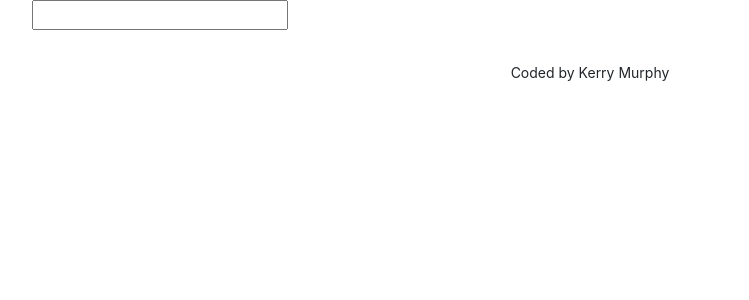
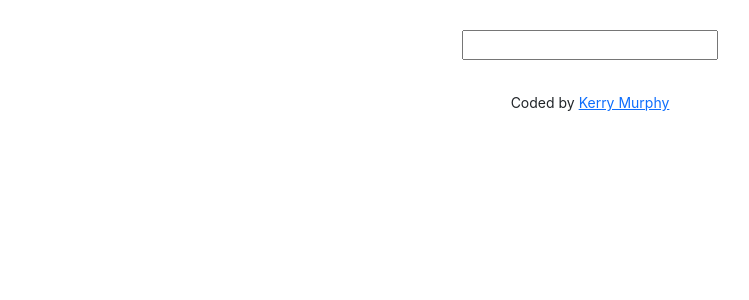
Before and after one commit to Kerrigan1337/dictionary-project, a React (Create React App) app: page / in a window 1280 px wide. Shown: the top 300 px of the page, without its empty margins (50-799 px from the left). Built offline with nearby package versions, Linux system fonts and the light colour scheme.

Commit message:
Adding link to GitHub and styling changes

```diff
--- a/src/App.js
+++ b/src/App.js
@@ -10,7 +10,12 @@ function App() {
           <Dictionary />
         </main>
         <footer className="App-footer">
-          <small>Coded by Kerry Murphy</small>
+          <small>
+            Coded by{" "}
+            <a href="https://github.com/Kerrigan1337/dictionary-project">
+              Kerry Murphy
+            </a>{" "}
+          </small>
         </footer>
       </div>
     </div>
--- a/src/Dictionary.css
+++ b/src/Dictionary.css
@@ -0,0 +1,9 @@
+.Dictionary {
+  padding-top: 30px;
+  text-align: center;
+  display: block;
+}
+
+form {
+  display: inline-block;
+}
```
